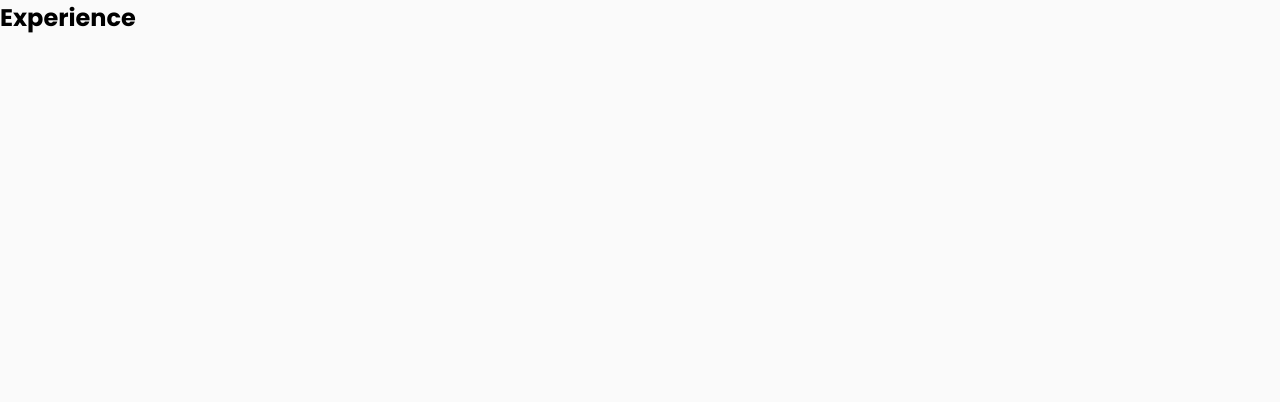
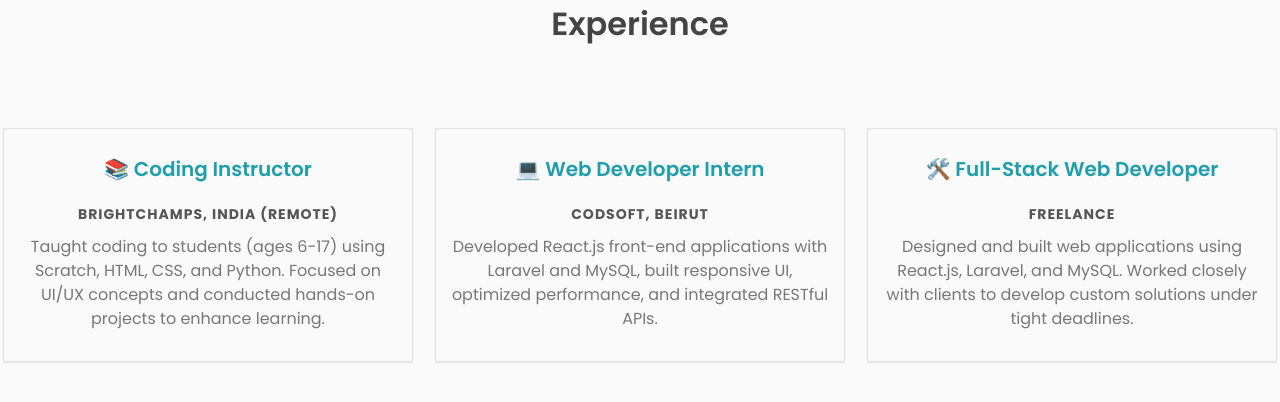
Before and after one commit to HseinKt/Portfolio, a React (Vite) app: page /experience in a window 1280 px wide. Shown: the top 402 px of the page. Built offline with nearby package versions, Linux system fonts and the light colour scheme.

Commit message:
Finished Experience section

```diff
--- /dev/null
+++ b/src/CSS/Experience.css
@@ -0,0 +1,43 @@
+.experience-container {
+    display: flex;
+    flex-wrap: wrap;
+    justify-content: space-around;
+    gap: 1em;
+    width: 100%;
+}
+.experience-box {
+    display: flex;
+    flex-direction: column;
+    position: relative;
+    overflow: hidden;
+    width: 32%;
+    margin-bottom: 2em;
+    padding-inline: 15px;
+    padding-block: 25px;
+    border: 1px solid  rgba(0, 0, 0, 0.1);
+    box-shadow: 0 1px 2px var(--first-shadow-color);
+    transition: transform 0.5s ease-in-out;
+}
+.experience-box:hover {
+    transform: translateY(-7px);
+    border: 1px solid var(--text-color-third);
+}
+.experience-box h3 {
+    display: flex;
+    justify-content: center;
+    color: var(--text-color-third);
+}
+.experience-box .experience-role {
+    font-weight: bold;
+    font-size: 14px;
+    margin-bottom: 10px;
+    text-transform: uppercase;
+    letter-spacing: 1px;
+    color: #555;
+}
+.experience-box p {
+    line-height: 1.5;
+    color: #777;
+    text-align: center;
+    margin-bottom: 5px;
+}
--- a/src/CSS/Home.css
+++ b/src/CSS/Home.css
@@ -65,6 +65,7 @@
 }
 @keyframes imgFloat {
     50%{
+        transform: translateY(10px);
         border-radius: 45% 55% 45% 55%;
     }
 }
--- a/src/pages/Experience.jsx
+++ b/src/pages/Experience.jsx
@@ -1,7 +1,29 @@
+import '../CSS/Experience.css'
 const Experience = () => {
     return (
         <>
-        <h2>Experience</h2>
+            <div className="top-header">
+                <h1>Experience</h1>
+            </div>
+            <div className="experience-container">
+                <div className="experience-box">
+                    <h3>📚 Coding Instructor</h3>
+                    <p className="experience-role">BrightChamps, India (Remote)</p>
+                    <p>Taught coding to students (ages 6-17) using Scratch, HTML, CSS, and Python. Focused on UI/UX concepts and conducted hands-on projects to enhance learning.</p>
+                </div>
+
+                <div className="experience-box">
+                    <h3>💻 Web Developer Intern</h3>
+                    <p className="experience-role">CodSoft, Beirut</p>
+                    <p>Developed React.js front-end applications with Laravel and MySQL, built responsive UI, optimized performance, and integrated RESTful APIs.</p>
+                </div>
+
+                <div className="experience-box">
+                    <h3>🛠️ Full-Stack Web Developer</h3>
+                    <p className="experience-role">Freelance</p>
+                    <p>Designed and built web applications using React.js, Laravel, and MySQL. Worked closely with clients to develop custom solutions under tight deadlines.</p>
+                </div>
+            </div>
         </>
      );
 }
```
Also changed, not shown: 1 other file (tests, documents, lock files or other folders).
